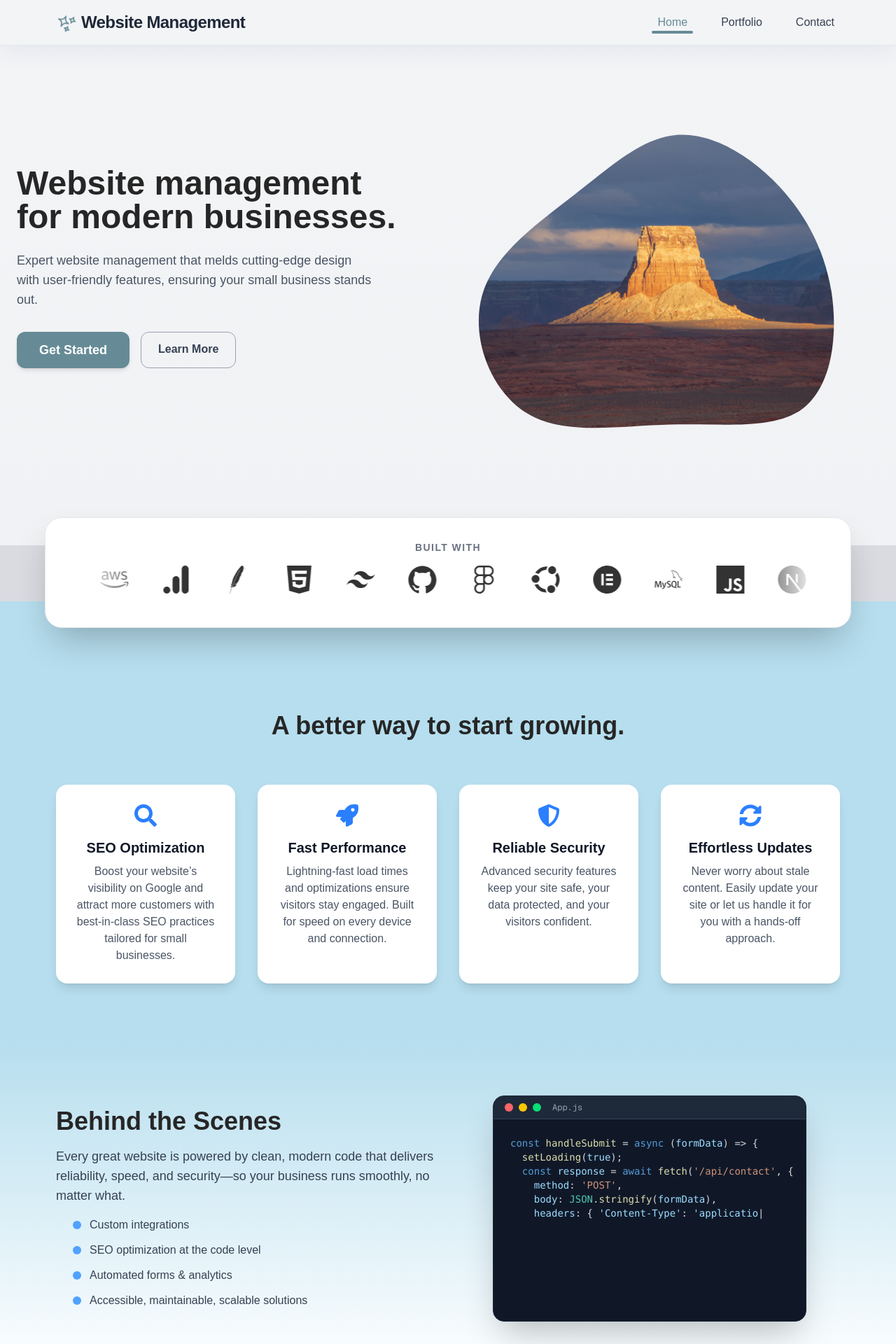
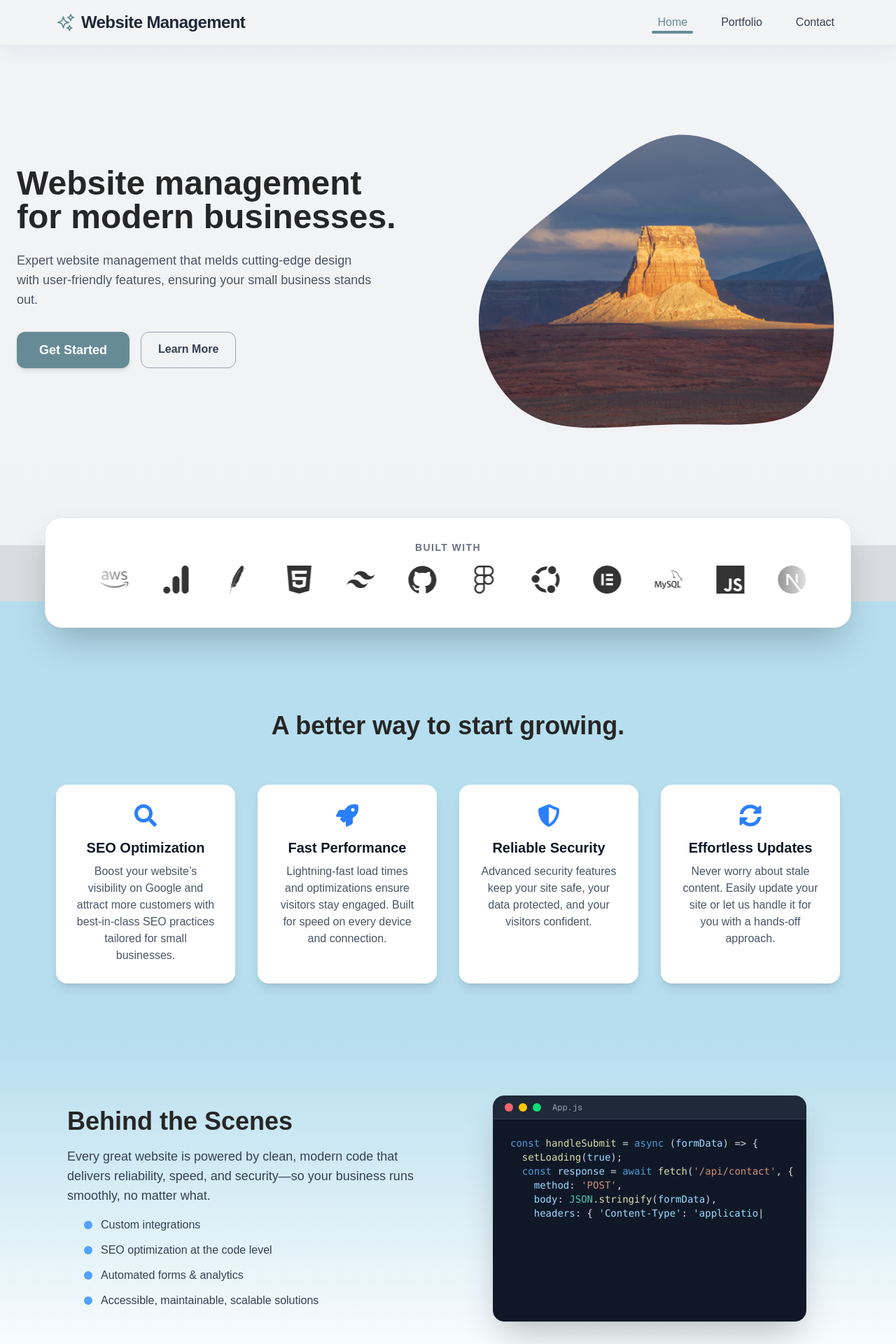
Before and after one commit to atsessions/web-business-site, a Next.js app: page / in a window 1280 px wide. Shown: the top 1920 px of the page at 70% size. Built offline with nearby package versions, Linux system fonts and the light colour scheme.

Commit message:
Padding Changes

```diff
--- a/src/app/globals.css
+++ b/src/app/globals.css
@@ -46,11 +46,3 @@ body {
 .hide-scrollbar::-webkit-scrollbar {
   display: none;                /* Chrome/Safari/Opera */
 }
-
-@keyframes spin-slow {
-  0% { transform: rotate(0deg);}
-  100% { transform: rotate(360deg);}
-}
-.animate-spin-slow {
-  animation: spin-slow 6s linear infinite;
-}
--- a/src/components/BehindTheScenes.tsx
+++ b/src/components/BehindTheScenes.tsx
@@ -70,7 +70,7 @@ export default function BehindTheScenes() {
   return (
     <section className="w-full bg-gradient-to-b from-[#b6deee] to-white py-0 sm:py-20 overflow-x-hidden">
       <div className="max-w-6xl mx-auto w-full px-2 sm:px-4 grid md:grid-cols-2 gap-8 items-center min-w-0">
-        <div className="min-w-0">
+        <div className="min-w-0 px-4">
           <h2 className="text-3xl md:text-4xl font-bold text-neutral-800 mb-4">
             Behind the Scenes
           </h2>
--- a/src/components/SitePreviewMicrolink.tsx
+++ b/src/components/SitePreviewMicrolink.tsx
@@ -23,7 +23,7 @@ export default function SitePreviewMicrolink({
     <section className="w-full flex flex-col items-center py-0 sm:py-16 px-4 bg-white">
       <div className="flex flex-col md:flex-row items-center gap-12 w-full max-w-7xl mx-auto">
         {/* Text Content */}
-        <div className="flex-1 min-w-[250px] max-w-xl">
+        <div className="flex-1 min-w-[250px] max-w-xl px-2">
           <h2 className="text-neutral-800 text-4xl font-bold mb-4">{title}</h2>
           <p className="text-neutral-700 text-lg mb-8">{description}</p>
           <Link
```
